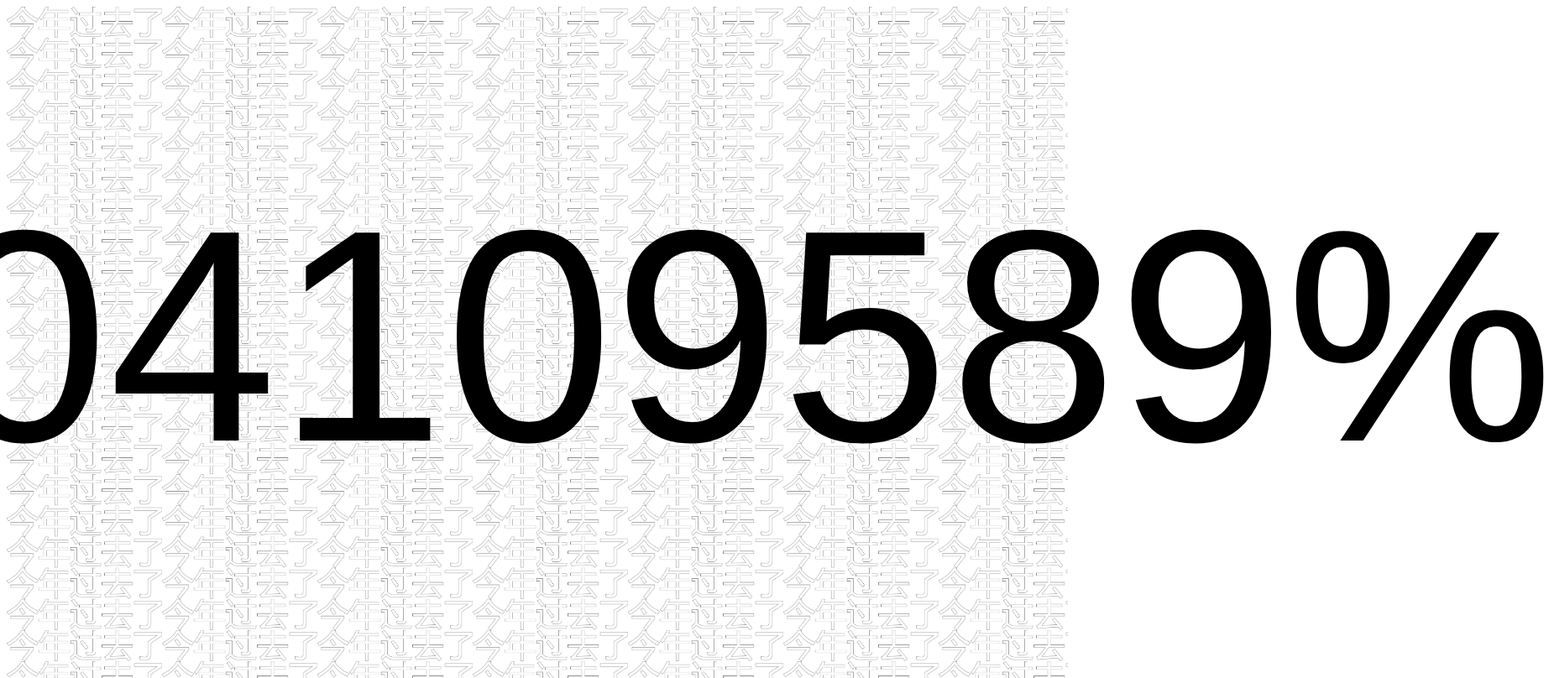
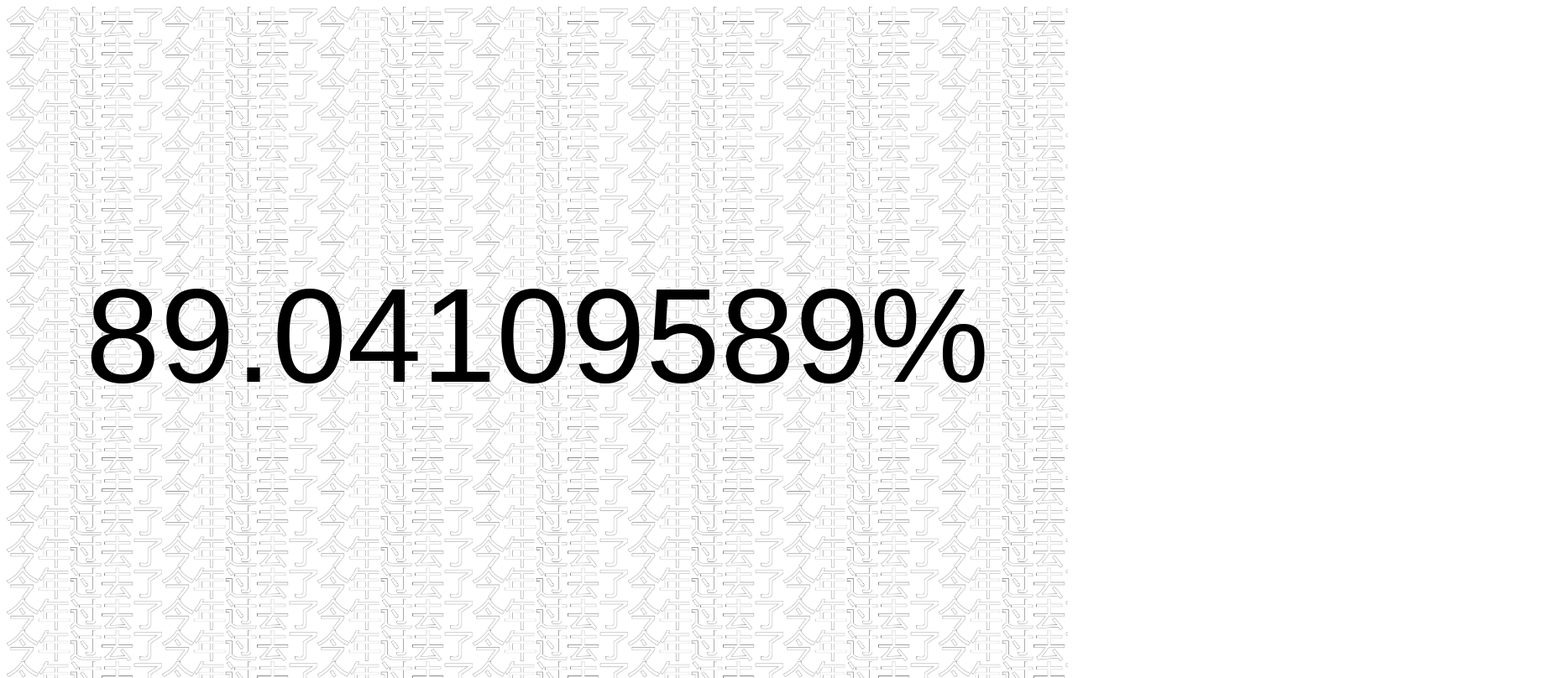
Before and after one commit to jason4wang/thisyear, a plain HTML site: page index.html in a window 1280 px wide. Shown: the whole page at 84% size, 1851 px wide, since content can reach past the window. Drawn offline with Linux system fonts and the light colour scheme; files whose address does not match are found by name.

Commit message:
Update style.css

```diff
--- a/style.css
+++ b/style.css
@@ -11,7 +11,7 @@
     top: 50%;
     left: 50%;
     transform: translate(-50%, -50%);
-    font-size: 360px;
+    font-size: 160px;
     color: rgb(0, 0, 0);
     font-family: Arial, Helvetica, sans-serif;
 }
```
